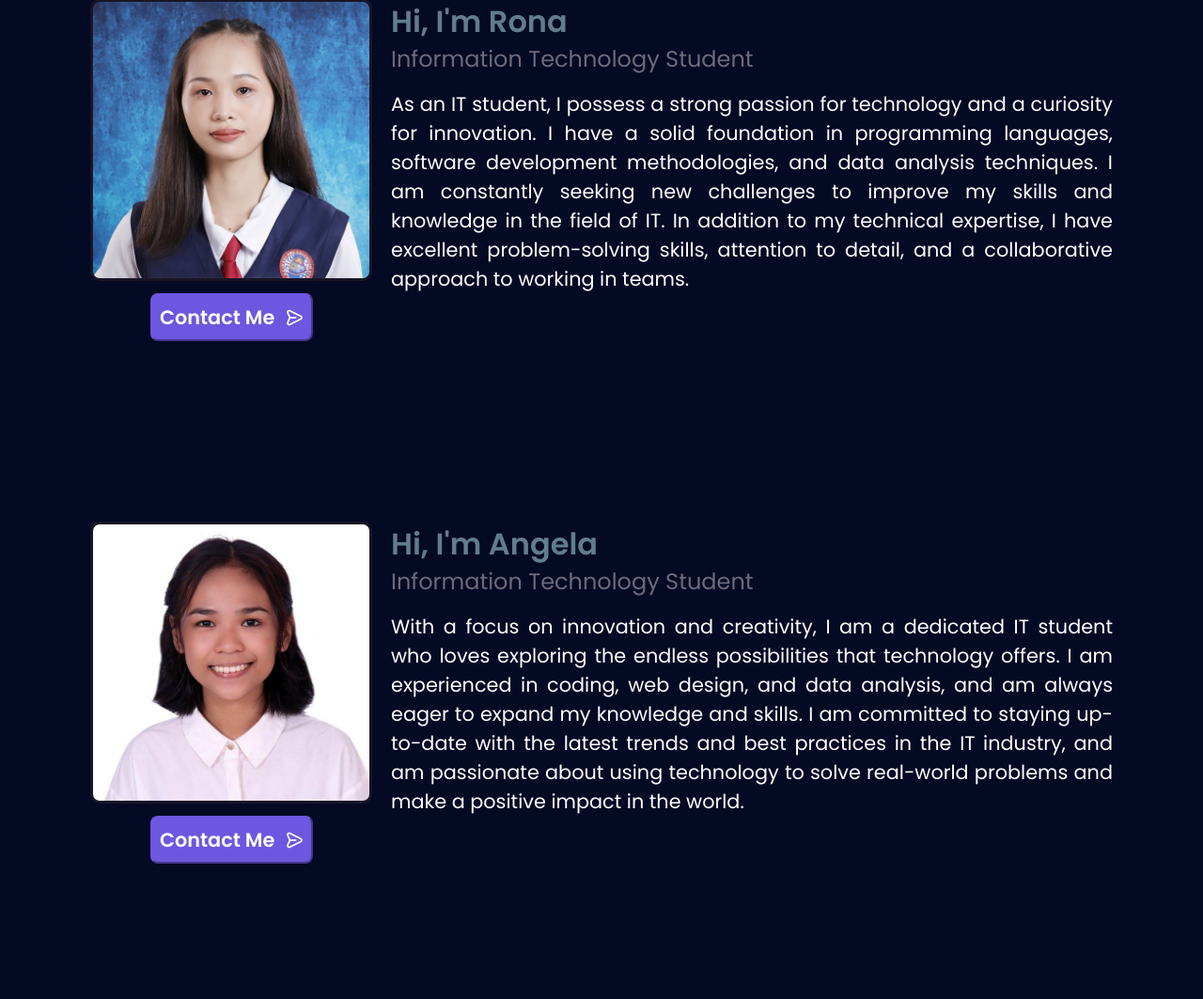
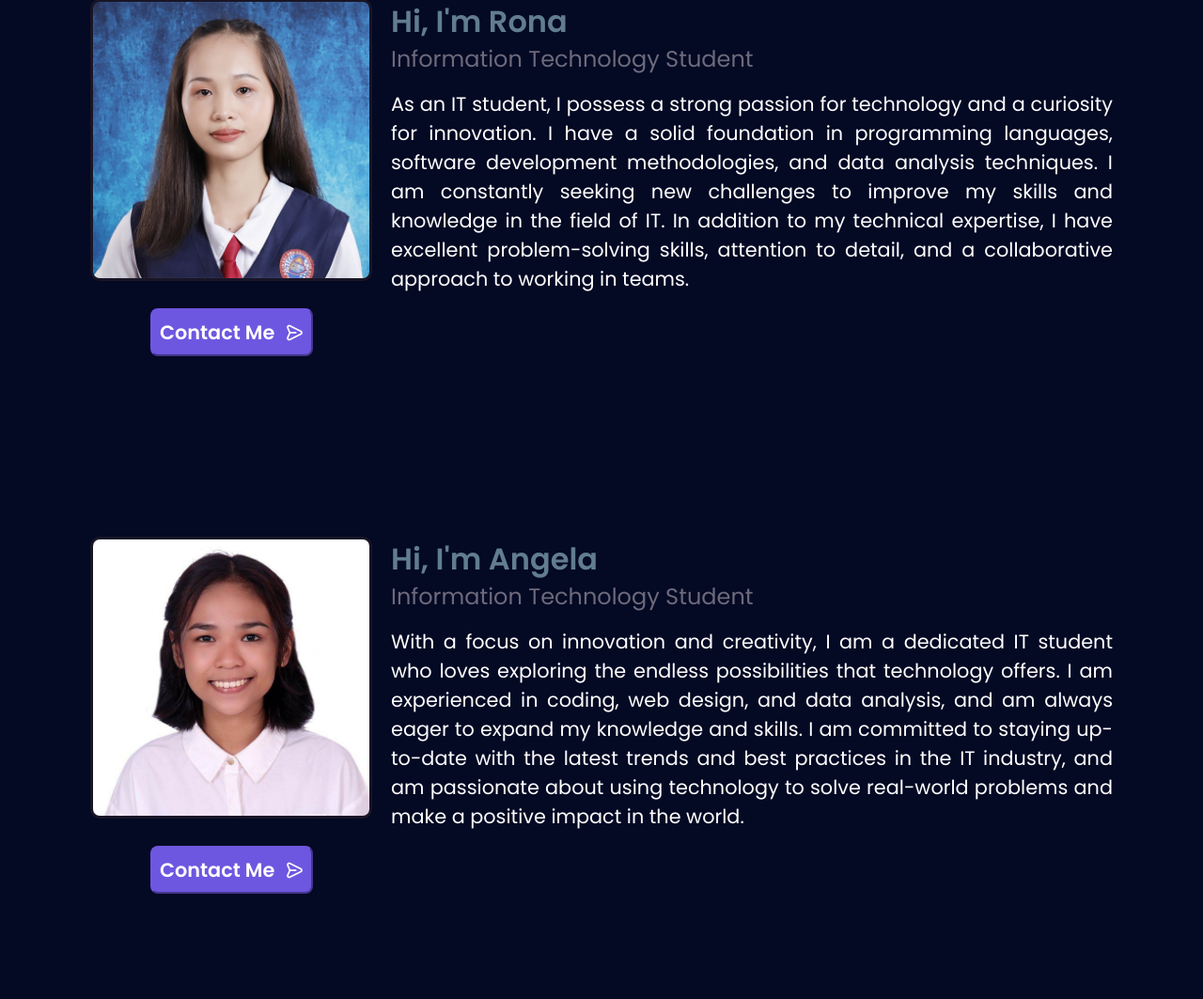
Before and after one commit to Roonnnaaaa/Balangat_Hugo_Web_Profile, a PHP site: page / in a window 1280 px wide. Shown: the part 687-1750 px from the top of the page at 94% size. Before the commit the page ends 1606 px from the top, so only its background shows below. Run offline with PHP 8.4, Linux system fonts and the light colour scheme.

Commit message:
I fixed the contactme button in css

```diff
--- a/css/bootstrap.css
+++ b/css/bootstrap.css
@@ -1,4 +1,4 @@
-@media (max-width: 300px) {
+@media (man-width: 700px) {
     .contactme-btn{
         margin-top: 1rem;
     }
--- a/css/main.css
+++ b/css/main.css
@@ -294,6 +294,7 @@ header .header-right .hamburger div{
 .contactme-btn{
     font-size: 1.3rem;
     margin-left: 4rem;
+    margin-top: 1rem;
     text-decoration: none;
     display: inline-block;
     background-color: hsl(var(--hue-color), 69%, 61%);
```
